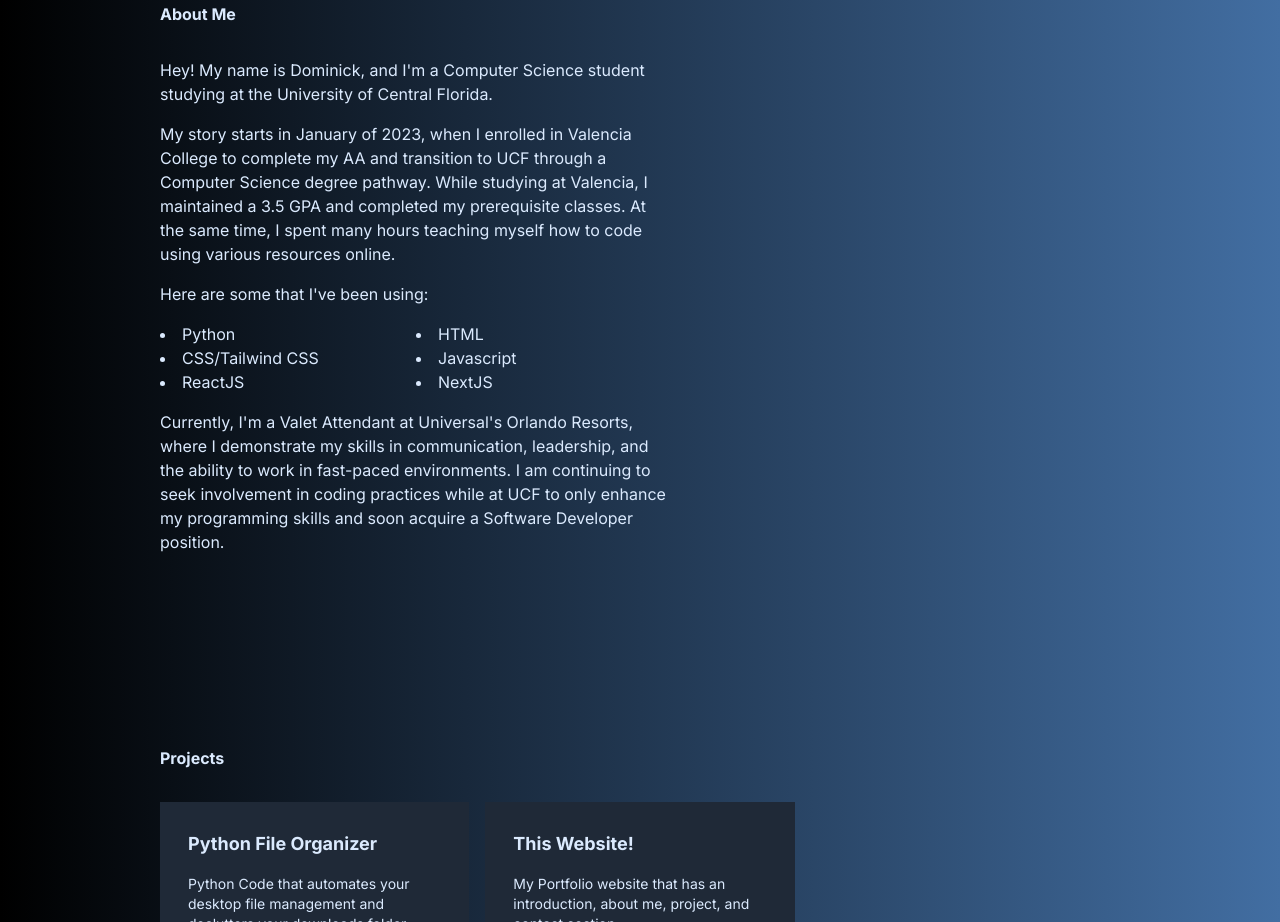
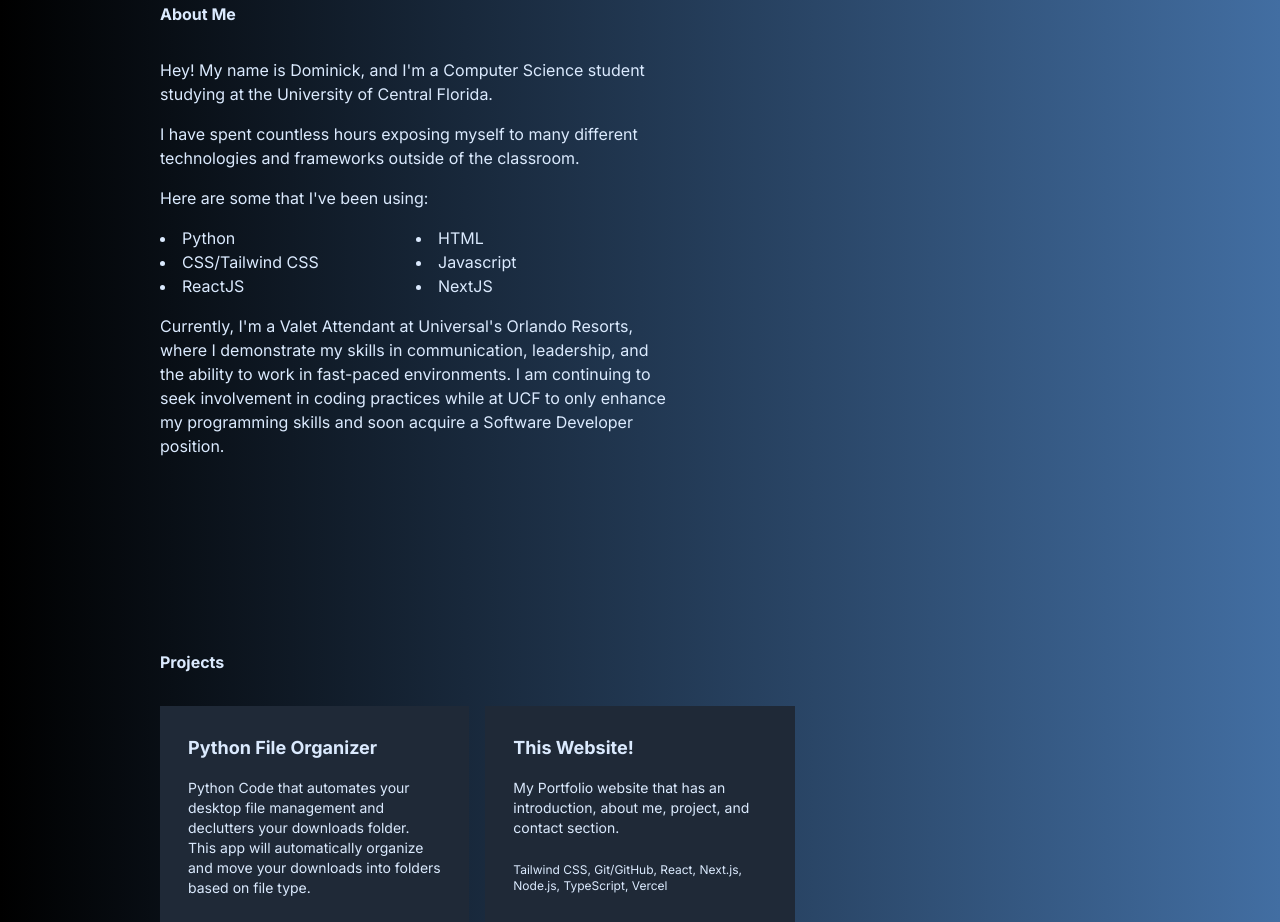
Before and after one commit to dazzo5/main-portfolio, a Next.js app: page / in a window 1280 px wide. Shown: the part 1040-1962 px from the top of the page. Built offline with nearby package versions, Linux system fonts and the light colour scheme.

Commit message:
Update index.tsx

```diff
--- a/src/pages/index.tsx
+++ b/src/pages/index.tsx
@@ -68,11 +68,9 @@ export default function Home() {
               at the University of Central Florida.
             </p>
             <p className="mb-4">
-              My story starts in January of 2023, when I enrolled in
-              Valencia College to complete my AA and transition to UCF through a
-              Computer Science degree pathway. While studying at Valencia, I maintained a 3.5 GPA and
-              completed my prerequisite classes. At the same time, I spent many hours
-              teaching myself how to code using various resources online.
+              I have spent countless hours exposing myself to many different technologies and frameworks
+              outside of the classroom.
+
             </p>
             <p className="mb-4">Here are some that I&apos;ve been using:</p>
             <ul className="mb-4 grid grid-cols-2 whitespace-nowrap">
```
